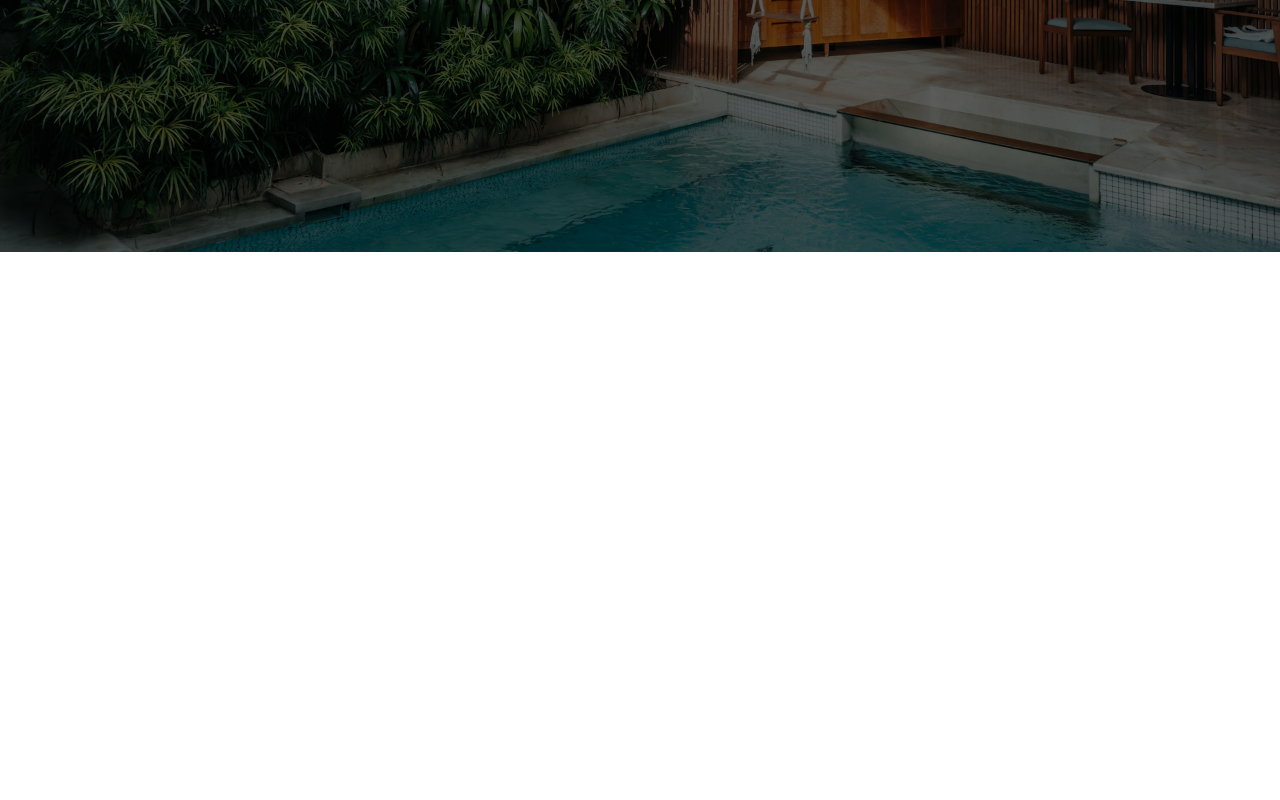
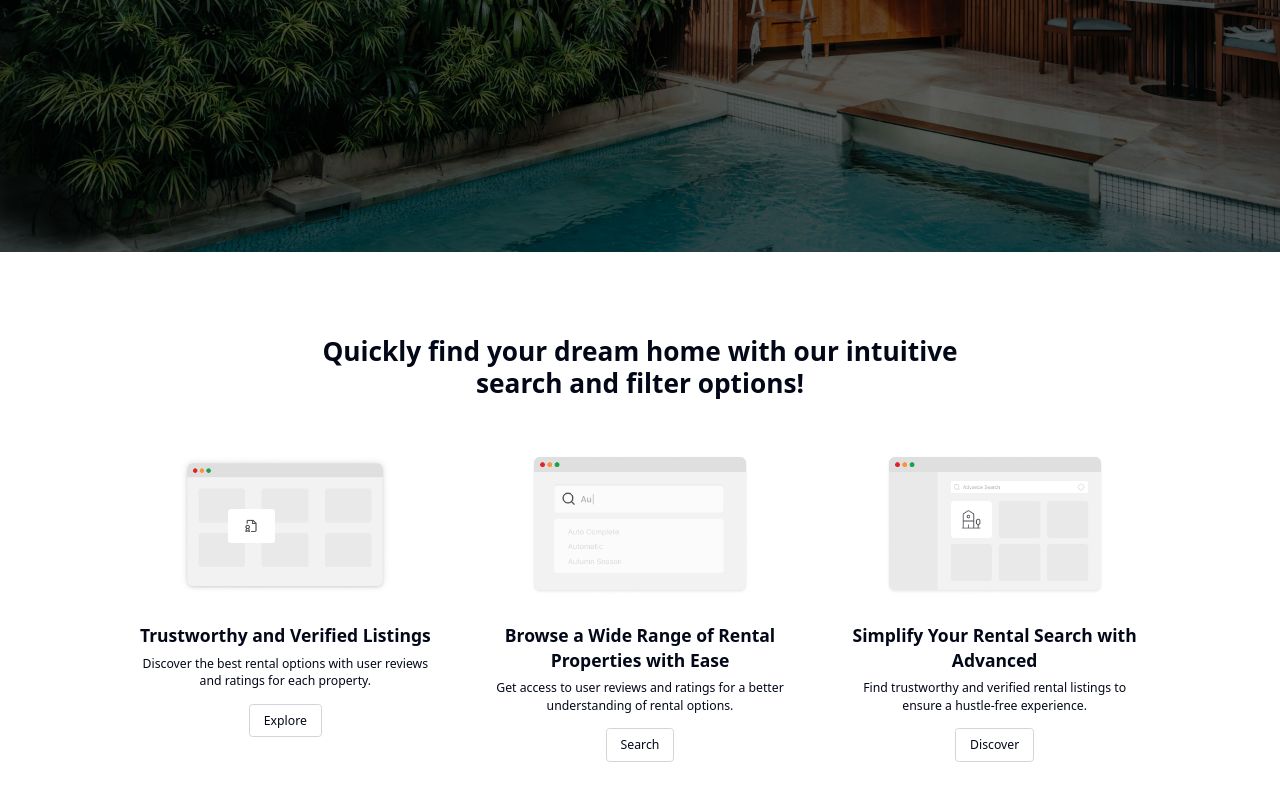
Before and after one commit to jkidera14/enterprise-rental-platform, a Next.js app: page /landing in a window 1280 px wide. Shown: the part 600-1400 px from the top of the page. Before the commit the page ends 852 px from the top, so only its background shows below. Built offline with nearby package versions, Linux system fonts and the light colour scheme; no server answers.

Commit message:
Implement Features

```diff
--- /dev/null
+++ b/src/app/(nondashboard)/landing/FeaturesSection.tsx
@@ -0,0 +1,104 @@
+"use client";
+import React from 'react';
+import { motion } from "framer-motion";
+import Image from 'next/image';
+import Link from 'next/link';
+
+const containerVariants = {
+    hidden: { opacity: 0, y: 50 },
+    visible: {
+        opacity: 1,
+        y: 0,
+        transition: {
+            duration: 0.5,
+            staggerChildren: 0.2
+        },
+    },
+};
+
+const itemVariants = {
+    hidden: { opacity: 0, y: 20 },
+    visible: { opacity: 1, y: 0 },
+};
+
+const FeaturesSection = () => {
+    return (
+        <motion.div
+            initial="hidden"
+            whileInView="visible"
+            viewport={{ once: true }}
+            variants={containerVariants}
+            className="py-24 px-6 sm:px-8 lg:px-12 xl:px-16 bg-white"
+        >
+            <div className="max-w-4xl xl:max-w-6xl mx-auto">
+                <motion.h2
+                    variants={itemVariants}
+                    className="text-3xl font-bold text-center mb-12 w-full sm:w-2/3 mx-auto">
+                    Quickly find your dream home with our intuitive search and filter options!
+                </motion.h2>
+                <div className="grid grid-cols-1 md:grid-cols-3 gap-8 lg:gap-12 xl:gap-16">
+                    {[0, 1, 2].map((index) => (
+                        <motion.div key={index} variants={itemVariants}>
+                            <FeatureCard
+                                imageSrc={`/landing-search${3 - index}.png`}
+                                title={
+                                    [
+                                        "Trustworthy and Verified Listings",
+                                        "Browse a Wide Range of Rental Properties with Ease",
+                                        "Simplify Your Rental Search with Advanced"
+                                    ][index]
+                                }
+                                description={
+                                    [
+                                        "Discover the best rental options with user reviews and ratings for each property.",
+                                        "Get access to user reviews and ratings for a better understanding of rental options.",
+                                        "Find trustworthy and verified rental listings to ensure a hustle-free experience."
+                                    ][index]
+                                }
+                                linkText={["Explore", "Search", "Discover"][index]}
+                                linkHref={["/explore", "/search", "/discover"][index]}
+                            />
+                        </motion.div>
+                    ))}
+                </div>
+            </div>
+        </motion.div>
+    )
+};
+
+const FeatureCard = ({
+    imageSrc,
+    title,
+    description,
+    linkText,
+    linkHref,
+}: {
+    imageSrc: string,
+    title: string,
+    description: string,
+    linkText: string,
+    linkHref: string,
+}) => (
+    <div className="text-center">
+        <div className="p-4 rounded-lg mb-4 flex items-center justify-center h-48">
+            <Image
+                src={imageSrc}
+                width={400}
+                height={400}
+                className="w-full h-full object-contain"
+                alt={title}
+            />
+        </div>
+        <h3 className="text-xl font-semibold mb-2">{title}</h3>
+        <p className="mb-4">{description}</p>
+        <Link
+            href={linkHref}
+            className="inline-block border border-gray-300 rounded px-4 py-2 hover:bg-gray-100"
+            scroll={false}
+        >
+            {linkText}
+        </Link>
+    </div>
+)
+
+export default FeaturesSection;
--- a/src/app/(nondashboard)/landing/page.tsx
+++ b/src/app/(nondashboard)/landing/page.tsx
@@ -1,9 +1,13 @@
 import React from 'react'
 import HeroSection from './HeroSection';
+import FeaturesSection from "./FeaturesSection";
 
 const Landing = () => {
     return (
-        <div>< HeroSection /></div>
+        <div>
+            < HeroSection />
+            <FeaturesSection />
+        </div>
     )
 }
 
```
